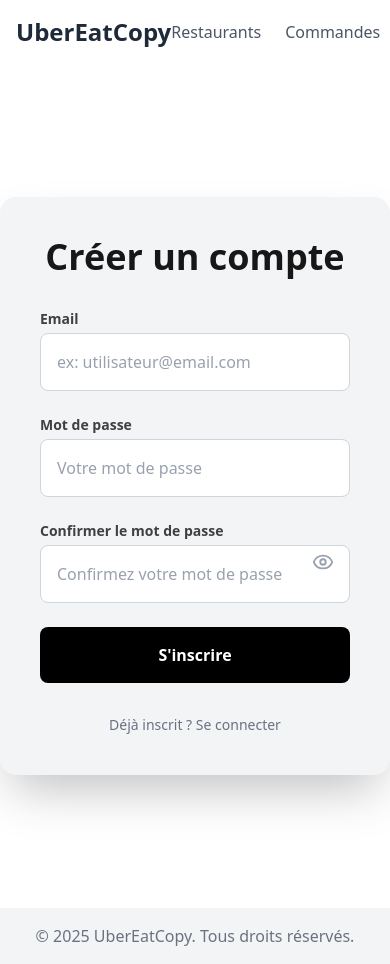
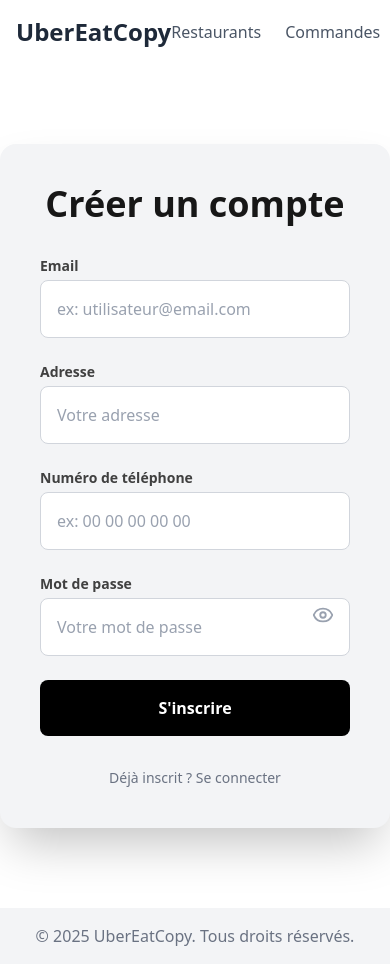
Before and after one commit to Mounib-dev/uber-like-frontend, a React (Vite) app: page /register in a window 390 px wide. Shown: the top 964 px of the page. Built offline with nearby package versions, Linux system fonts and the light colour scheme.

Commit message:
remove confirmpassword and add address and phone number

```diff
--- a/src/components/auth/Register.jsx
+++ b/src/components/auth/Register.jsx
@@ -3,20 +3,26 @@ import { Eye, EyeOff } from "lucide-react";
 
 export default function Register() {
   const [email, setEmail] = useState("");
+  const [address, setAddress] = useState("");
+  const [phone, setPhone] = useState("");
   const [password, setPassword] = useState("");
-  const [confirmPassword, setConfirmPassword] = useState("");
   const [showPassword, setShowPassword] = useState(false);
   const [error, setError] = useState("");
+
+  const phoneRegex = /^0[9](\s\d{2}){4}$/;
 
   const handleSubmit = async (e) => {
     e.preventDefault();
     setError("");
-    if (password !== confirmPassword) {
-      setError("Les mots de passe ne correspondent pas.");
+
+    if (!phoneRegex.test(phone)) {
+      setError("Le numéro de téléphone doit être au format : 00 00 00 00 00");
       return;
     }
+
     try {
       console.log("Enregistrement réussi !");
+
     } catch (error) {
       setError("Erreur lors de l'inscription.");
     }
@@ -39,6 +45,30 @@ export default function Register() {
             />
           </div>
 
+          <div>
+            <label className="block text-sm font-semibold text-neutral-700 mb-1">Adresse</label>
+            <input
+              type="text"
+              className="w-full rounded-lg border border-gray-300 bg-white p-4 text-neutral-900 placeholder-gray-400 focus:border-black focus:ring-1 focus:ring-black"
+              placeholder="Votre adresse"
+              value={address}
+              onChange={(e) => setAddress(e.target.value)}
+              required
+            />
+          </div>
+
+          <div>
+            <label className="block text-sm font-semibold text-neutral-700 mb-1">Numéro de téléphone</label>
+            <input
+              type="text"
+              className="w-full rounded-lg border border-gray-300 bg-white p-4 text-neutral-900 placeholder-gray-400 focus:border-black focus:ring-1 focus:ring-black"
+              placeholder="ex: 00 00 00 00 00"
+              value={phone}
+              onChange={(e) => setPhone(e.target.value)}
+              required
+            />
+          </div>
+
           <div className="relative">
             <label className="block text-sm font-semibold text-neutral-700 mb-1">Mot de passe</label>
             <input
@@ -47,18 +77,6 @@ export default function Register() {
               placeholder="Votre mot de passe"
               value={password}
               onChange={(e) => setPassword(e.target.value)}
-              required
-            />
-          </div>
-
-          <div className="relative">
-            <label className="block text-sm font-semibold text-neutral-700 mb-1">Confirmer le mot de passe</label>
-            <input
-              type={showPassword ? "text" : "password"}
-              className="w-full rounded-lg border border-gray-300 bg-white p-4 text-neutral-900 placeholder-gray-400 focus:border-black focus:ring-1 focus:ring-black pr-10"
-              placeholder="Confirmez votre mot de passe"
-              value={confirmPassword}
-              onChange={(e) => setConfirmPassword(e.target.value)}
               required
             />
             <button
```
